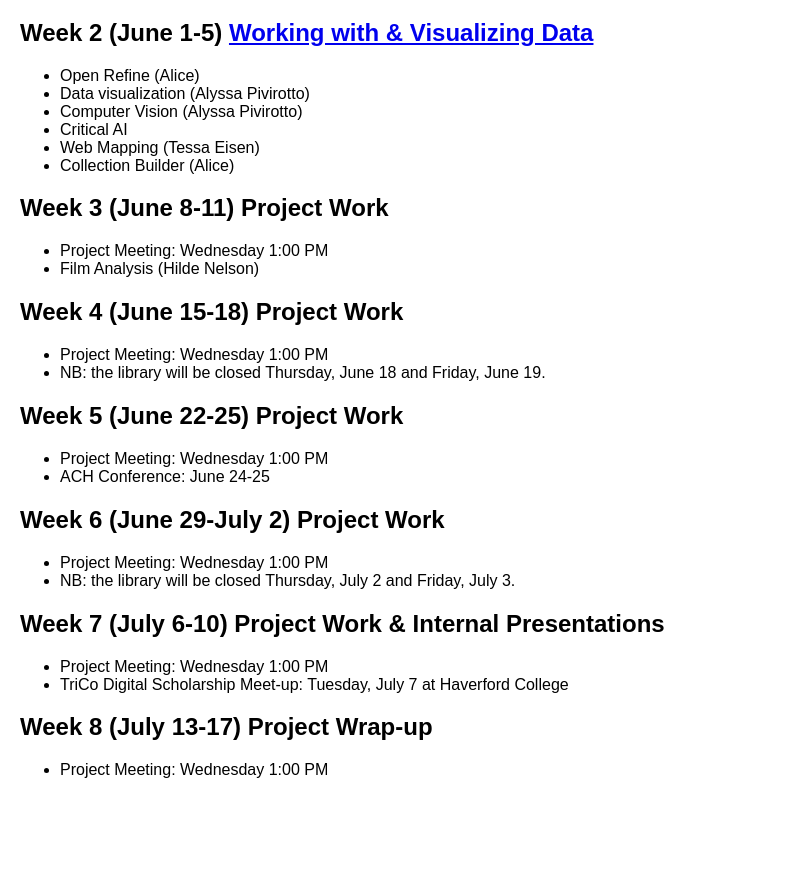
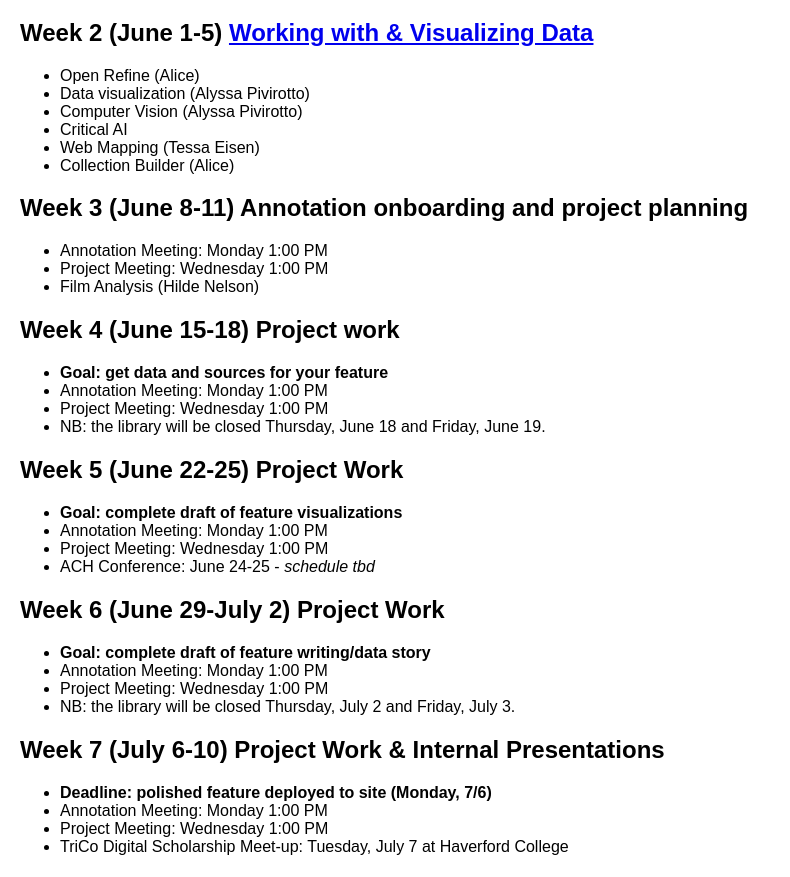
Before and after one commit to digbmc/dssf-syll, a Jekyll site: the page built from schedule.md, in a window 1280 px wide and 1400 px high, scrolled down 306 px. Shown: the part 405-1282 px from the top of the window, without its empty margins (0-790 px from the left). Built offline with Jekyll 4.4.1, drawn with Linux system fonts in a browser that asks for light colours; before the commit the page ends 1526 px from its top, so only the background shows below that; some of the changed text lies outside the part shown.

Commit message:
updated schedule with intermediate goals

```diff
--- a/schedule.md
+++ b/schedule.md
@@ -29,25 +29,35 @@
 - Web Mapping (Tessa Eisen)
 - Collection Builder (Alice)
 
-## Week 3 (June 8-11) Project Work
+## Week 3 (June 8-11) Annotation onboarding and project planning
+- Annotation Meeting: Monday 1:00 PM
 - Project Meeting: Wednesday 1:00 PM
 - Film Analysis (Hilde Nelson)
 
-## Week 4 (June 15-18) Project Work
+## Week 4 (June 15-18) Project work
+- **Goal: get data and sources for your feature**
+- Annotation Meeting: Monday 1:00 PM
 - Project Meeting: Wednesday 1:00 PM
 - NB: the library will be closed Thursday, June 18 and Friday, June 19.
 
 ## Week 5 (June 22-25) Project Work
+- **Goal: complete draft of feature visualizations**
+- Annotation Meeting: Monday 1:00 PM
 - Project Meeting: Wednesday 1:00 PM
-- ACH Conference: June 24-25
+- ACH Conference: June 24-25 - *schedule tbd*
 
 ## Week 6 (June 29-July 2) Project Work
+- **Goal: complete draft of feature writing/data story**
+- Annotation Meeting: Monday 1:00 PM
 - Project Meeting: Wednesday 1:00 PM
 - NB: the library will be closed Thursday, July 2 and Friday, July 3.
 
 ## Week 7 (July 6-10) Project Work & Internal Presentations
+- **Deadline: polished feature deployed to site (Monday, 7/6)**
+- Annotation Meeting: Monday 1:00 PM
 - Project Meeting: Wednesday 1:00 PM
 - TriCo Digital Scholarship Meet-up: Tuesday, July 7 at Haverford College
 
 ## Week 8 (July 13-17) Project Wrap-up
+- Annotation Meeting: Monday 1:00 PM
 - Project Meeting: Wednesday 1:00 PM
```
